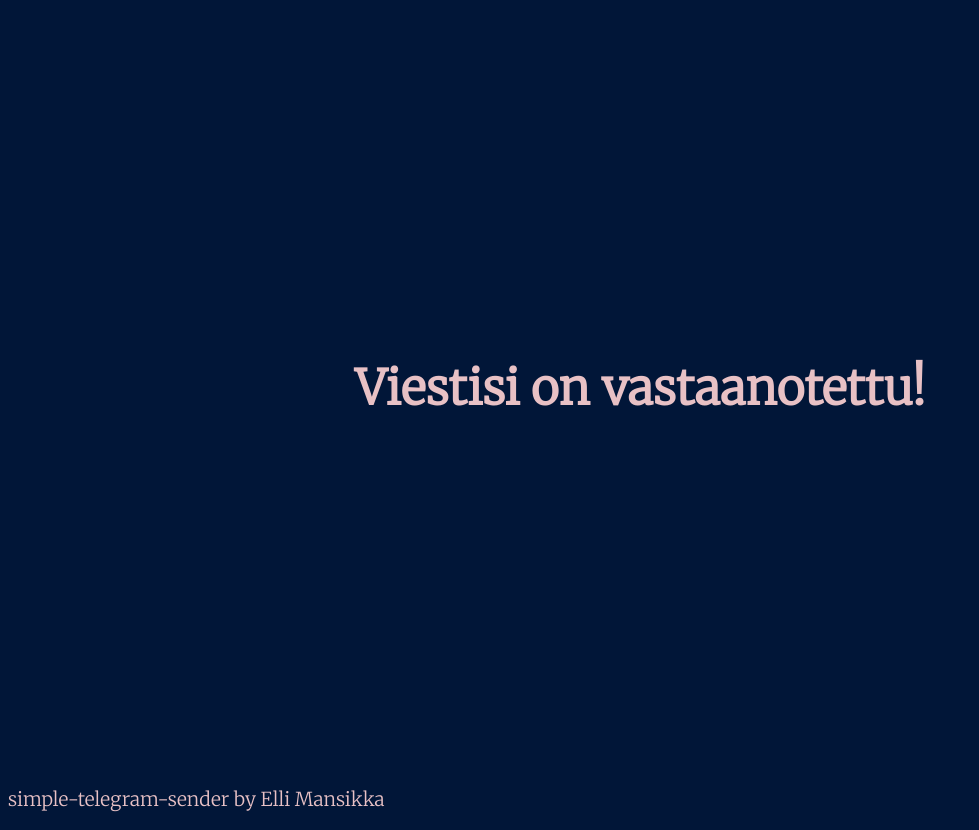
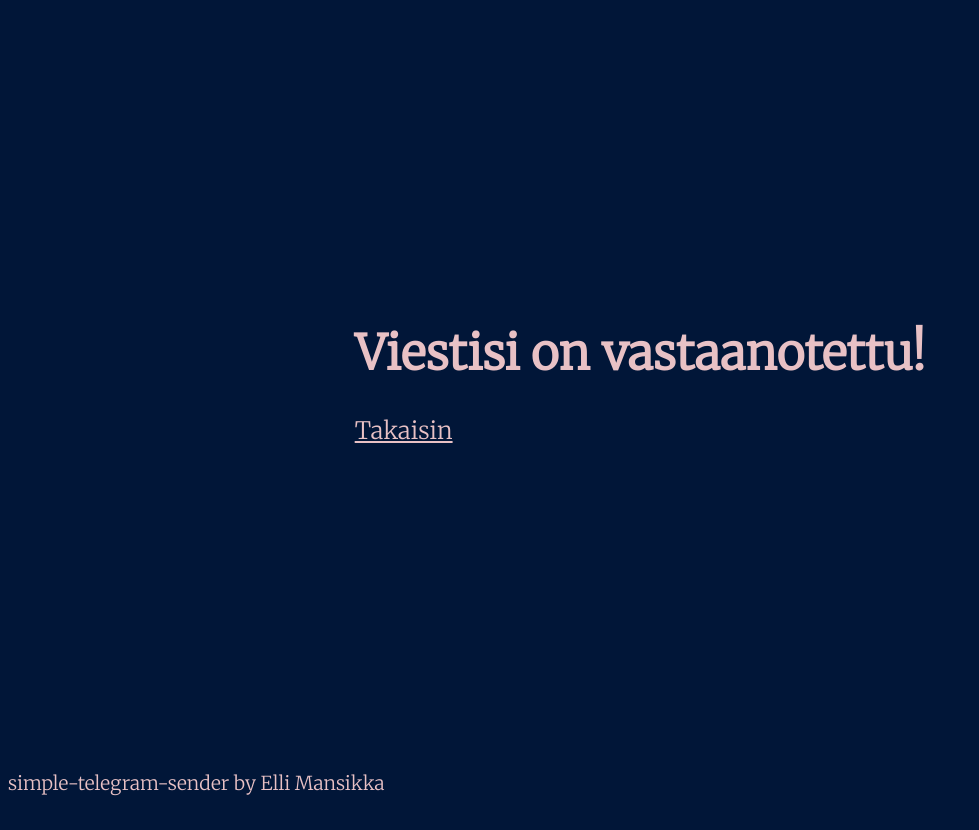
Before and after one commit to gooish/CV-website, a Python web app: template app/templates/greeting.html in a window 1280 px wide. Shown: the whole page, without its empty margins (0-979 px from the left). After the commit the page ends 796 px from the top, so only its background shows below. Run offline with Jinja, Linux system fonts and the light colour scheme; the template is opened without the code that fills it, so the values that code supplies are empty.

Commit message:
Added back button

```diff
--- a/app/templates/greeting.html
+++ b/app/templates/greeting.html
@@ -33,14 +33,31 @@
                 display: flex;
                 justify-content: center;
                 align-items: center;
-                height: 95vh;
+                height: 93vh;
                 font-size: x-large;
             }
+
+            a {
+                color: var(--pink);
+                text-align: center;
+            }
+
+            a:visited {
+                color: #d499b9;
+            }
+
+            a:hover {
+                color: #9055a2;
+            }
+
         </style>
     </head>
     <body>
         <div class="container">
-            <h1>Viestisi on vastaanotettu!</h1>
+            <div>
+                <h1>Viestisi on vastaanotettu!</h1>
+                <p><a href="/">Takaisin</a></p>
+            </div>
         </div>
         <p>simple-telegram-sender by Elli Mansikka</p>
     </body>
```
